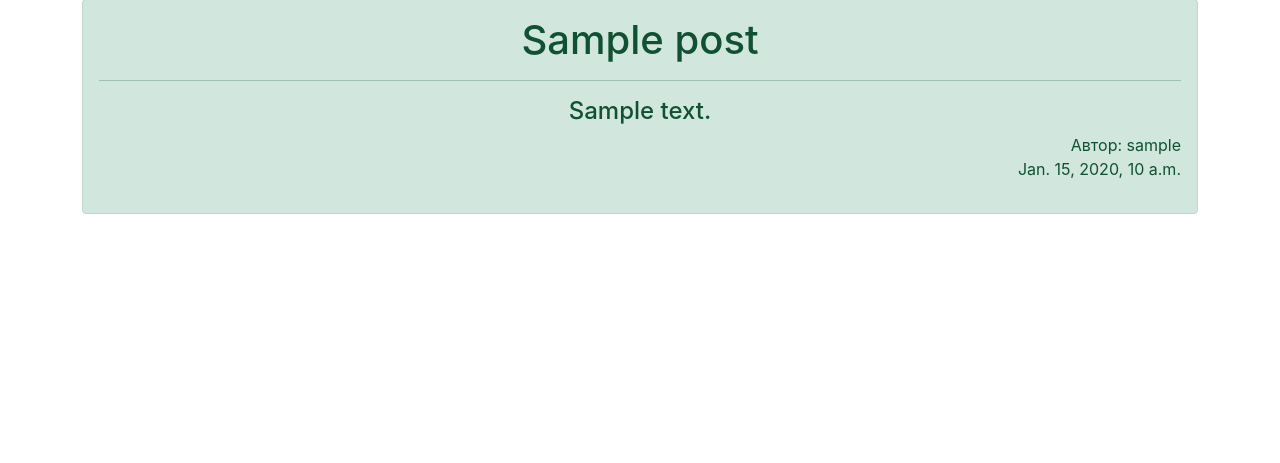
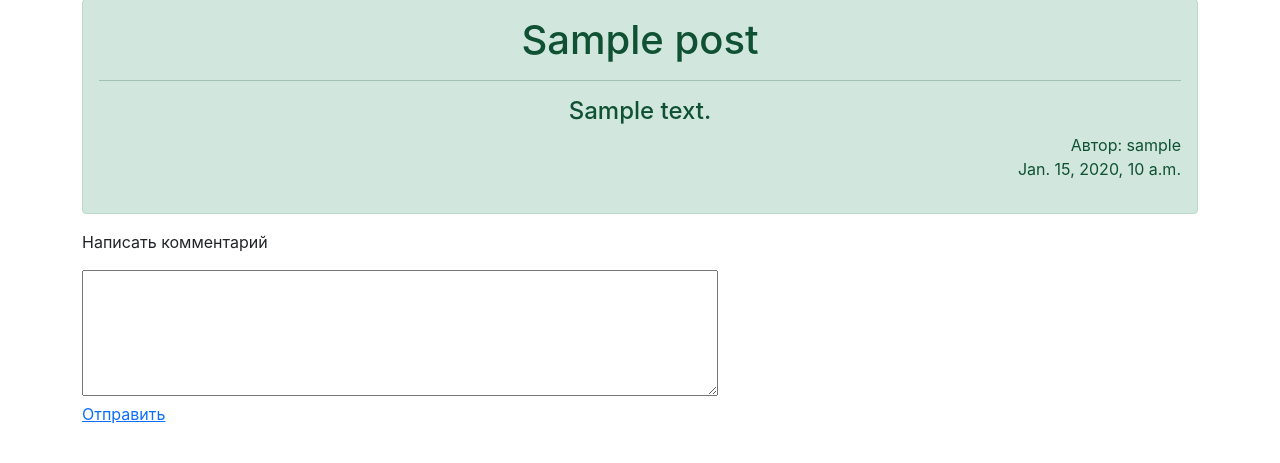
Before and after one commit to eTcilopp/Agile_teamwork, a Django app: a page that uses TeamHabr/mainapp/templates/mainapp/post_detail.html in a window 1280 px wide. Shown: the part 256-719 px from the top of the page. Run offline with Django 3.2, Linux system fonts and the light colour scheme; tables that the repository leaves empty hold one stand-in row (values such as "Sample post").

Commit message:
Комментарий

```diff
--- a/TeamHabr/mainapp/templates/mainapp/post_detail.html
+++ b/TeamHabr/mainapp/templates/mainapp/post_detail.html
@@ -18,5 +18,14 @@
         {{object.date_create}}
     </p>
 </div>
+<div class="comment">
+    <p>Написать комментарий</p>
+    <form action="">
+        <textarea name="" id="" cols="60" rows="5"></textarea>
+        <div class="">
+            <a href="">Отправить</a>
+        </div>
+    </form>
+</div>
 
 {% endblock %}
```
